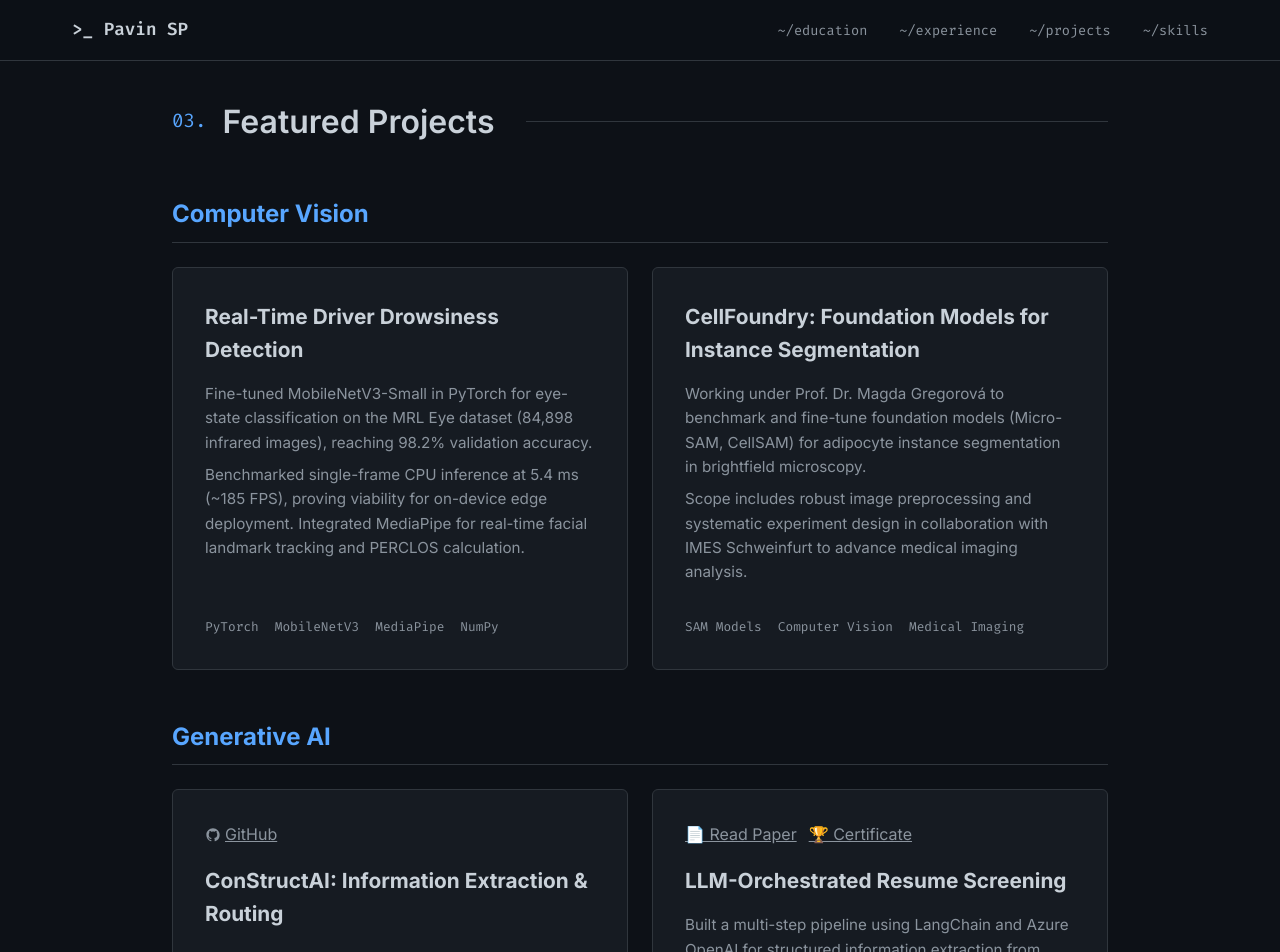
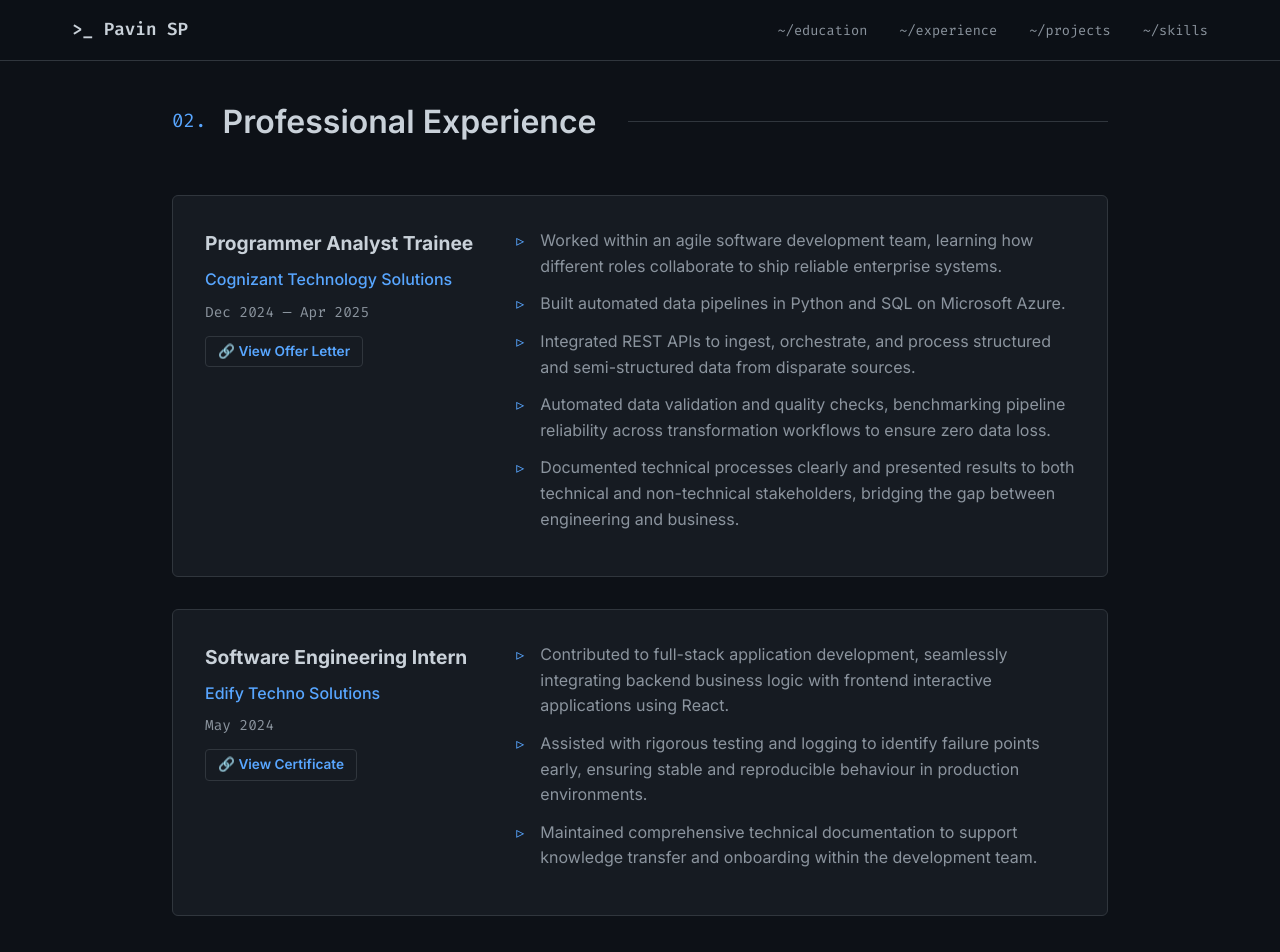
Before and after one commit to PavinSP/portfolio, a React (Vite) app: page /#/experience in a window 1280 px wide. Before the commit this address led to /#/projects. Shown: the top 952 px of the page. Built offline with nearby package versions, Linux system fonts and the light colour scheme.

Commit message:
Change all document icons to Link emoji

```diff
--- a/src/pages/Experience.tsx
+++ b/src/pages/Experience.tsx
@@ -15,7 +15,7 @@
             <p className="company">Cognizant Technology Solutions</p>
             <p className="date mono-text">Dec 2024 — Apr 2025</p>
             <a href="/portfolio/certificates/Cognizant_Offer_Letter.pdf" target="_blank" rel="noopener noreferrer" style={{ display: 'inline-flex', alignItems: 'center', gap: '0.25rem', marginTop: '0.75rem', color: 'var(--accent-color)', textDecoration: 'none', fontSize: '0.85rem', fontWeight: 600, border: '1px solid var(--border-color)', padding: '0.25rem 0.75rem', borderRadius: '4px', backgroundColor: 'var(--bg-card)' }}>
-              🏆 View Offer Letter
+              🔗 View Offer Letter
             </a>
           </div>
           <div className="experience-details">
@@ -36,7 +36,7 @@
             <p className="company">Edify Techno Solutions</p>
             <p className="date mono-text">May 2024</p>
             <a href="/portfolio/certificates/Edify_Internship_Certificate.pdf" target="_blank" rel="noopener noreferrer" style={{ display: 'inline-flex', alignItems: 'center', gap: '0.25rem', marginTop: '0.75rem', color: 'var(--accent-color)', textDecoration: 'none', fontSize: '0.85rem', fontWeight: 600, border: '1px solid var(--border-color)', padding: '0.25rem 0.75rem', borderRadius: '4px', backgroundColor: 'var(--bg-card)' }}>
-              🏆 View Certificate
+              🔗 View Certificate
             </a>
           </div>
           <div className="experience-details">
--- a/src/pages/Projects.tsx
+++ b/src/pages/Projects.tsx
@@ -85,10 +85,10 @@
             <div className="project-header-flex">
               <div className="project-links">
                 <a href="https://tijer.org/tijer/papers/TIJERC001274.pdf" target="_blank" rel="noopener noreferrer" style={{ display: 'flex', alignItems: 'center', gap: '0.25rem' }}>
-                  📄 Read Paper
+                  🔗 Read Paper
                 </a>
                 <a href="https://tijer.org/tijer/certificatemanager.php?a_rid=153454" target="_blank" rel="noopener noreferrer" style={{ display: 'flex', alignItems: 'center', gap: '0.25rem' }}>
-                  🏆 Certificate
+                  🔗 Certificate
                 </a>
               </div>
             </div>
@@ -150,7 +150,7 @@
             <div className="project-header-flex">
               <div className="project-links">
                 <a href="https://github.com/PavinSP/moa-prediction-thesis/blob/main/MoA_Prediction_Bachelor_Thesis.pdf" target="_blank" rel="noopener noreferrer" style={{ display: 'flex', alignItems: 'center', gap: '0.25rem' }}>
-                  📄 Thesis Report
+                  🔗 Thesis Report
                 </a>
                 <a href="https://github.com/PavinSP/moa-prediction-thesis" target="_blank" rel="noopener noreferrer" style={{ display: 'flex', alignItems: 'center', gap: '0.25rem' }}>
                   <GithubIcon size={16} /> GitHub
@@ -191,10 +191,10 @@
             <div className="project-header-flex">
               <div className="project-links">
                 <a href="https://tijer.org/tijer/papers/TIJERB001114.pdf" target="_blank" rel="noopener noreferrer" style={{ display: 'flex', alignItems: 'center', gap: '0.25rem' }}>
-                  📄 Read Paper
+                  🔗 Read Paper
                 </a>
                 <a href="https://tijer.org/tijer/certificatemanager.php?a_rid=151048" target="_blank" rel="noopener noreferrer" style={{ display: 'flex', alignItems: 'center', gap: '0.25rem' }}>
-                  🏆 Certificate
+                  🔗 Certificate
                 </a>
               </div>
             </div>
--- a/src/pages/Skills.tsx
+++ b/src/pages/Skills.tsx
@@ -56,22 +56,22 @@
             <li>Deep Learning for CV (MathWorks, Coursera)</li>
             <li>
               <a href="/portfolio/certificates/Data_Warehouse_Certificate.pdf" target="_blank" rel="noopener noreferrer" style={{color: 'var(--accent-color)', textDecoration: 'none'}}>
-                Data Warehouse Fundamentals (Udemy) 📄
+                Data Warehouse Fundamentals (Udemy) 🔗
               </a>
             </li>
             <li>
               <a href="/portfolio/certificates/Data_Modeling_Certificate.pdf" target="_blank" rel="noopener noreferrer" style={{color: 'var(--accent-color)', textDecoration: 'none'}}>
-                Data Modeling & Relational DB Design (Udemy) 📄
+                Data Modeling & Relational DB Design (Udemy) 🔗
               </a>
             </li>
             <li>
               <a href="/portfolio/certificates/Intro_to_Linux_Certificate.pdf" target="_blank" rel="noopener noreferrer" style={{color: 'var(--accent-color)', textDecoration: 'none'}}>
-                Intro to Linux (Udemy) 📄
+                Intro to Linux (Udemy) 🔗
               </a>
             </li>
             <li>
               <a href="/portfolio/certificates/NASSCOM_Data_Science_Certificate.pdf" target="_blank" rel="noopener noreferrer" style={{color: 'var(--accent-color)', textDecoration: 'none'}}>
-                Data Science for Beginners (NASSCOM) 📄
+                Data Science for Beginners (NASSCOM) 🔗
               </a>
             </li>
           </ul>
```
